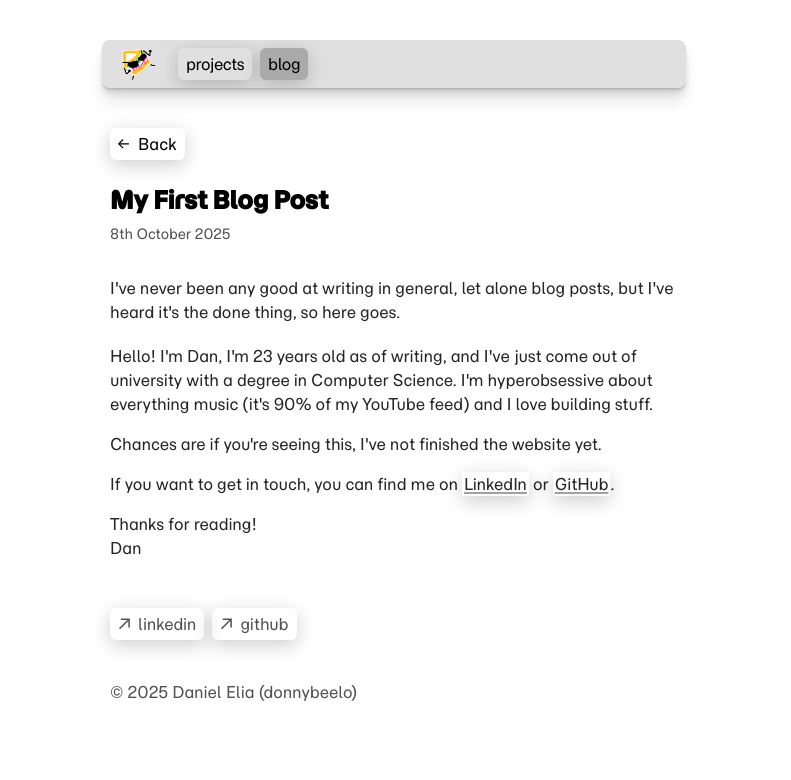
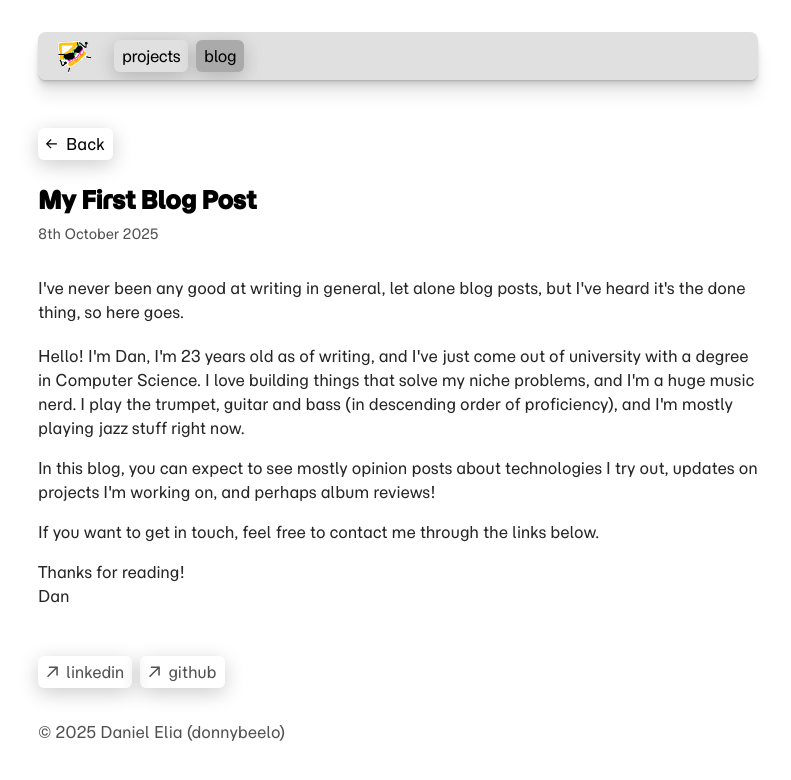
Before and after one commit to donnybeelo/donnybeelo.github.io, a Next.js app: page /blog/first-post in a window 1280 px wide. Shown: the top 780 px of the page, without its empty margins (242-1033 px from the left). Built offline with nearby package versions, Linux system fonts and the light colour scheme.

Commit message:
Add Typer component and adjust layout/styling

```diff
--- a/app/blog/page.tsx
+++ b/app/blog/page.tsx
@@ -12,8 +12,7 @@ export default function Page() {
 			<h1 className="font-semibold text-2xl tracking-tighter">Blog</h1>
 			<p className="mb-8">
 				My thoughts and opinions that I feel passionate about enough to write a
-				blog post for, that being in the realm of software development (or
-				potentially music in the future 👀)
+				blog post for. Most likely software development related.
 			</p>
 			<BlogPosts />
 		</section>
--- a/app/components/footer.tsx
+++ b/app/components/footer.tsx
@@ -24,7 +24,7 @@ const footerItems: Record<
 export default function Footer() {
 	return (
 		<footer className="mb-16">
-			<ul className="font-sm mt-8 flex flex-col space-x-0 !space-y-2 text-neutral-600 md:flex-row md:space-x-4 md:space-y-0 dark:text-neutral-300">
+			<ul className="font-sm mt-8 flex flex-row space-x-4 space-y-0 text-neutral-600 dark:text-neutral-300">
 				{Object.entries(footerItems).map(([name, { url, external, icon }]) => {
 					return (
 						<ShinyButton
--- a/app/components/nav.tsx
+++ b/app/components/nav.tsx
@@ -21,7 +21,7 @@ export function Navbar() {
 	return (
 		<div className="navBar">
 			<nav
-				className="flex flex-row items-start relative px-0 pb-0 fade md:overflow-auto scroll-pr-6 md:relative"
+				className="flex flex-row items-start relative px-0 pb-0 overflow-auto"
 				id="nav"
 			>
 				<div className="flex flex-row items-center space-x-0 pr-10">
--- a/app/components/postDetail.tsx
+++ b/app/components/postDetail.tsx
@@ -4,6 +4,7 @@ import { baseUrl } from "@/src/sitemap";
 import { BackButton } from "app/components/backButton";
 import { ImageContainer } from "@/app/components/imageContainer";
 import { ShinyButton } from "app/components/shinyButton";
+import Typer from "./typer";
 
 type Post = {
 	metadata: {
@@ -62,11 +63,10 @@ export default function PostDetail({
 				fill={post.metadata.fillImage === "true"}
 			/>
 
-			{type === "project" ? (
 			<div className="flex justify-between items-center">
-					<h1 className="title font-semibold text-2xl tracking-tighter">
+				<Typer className="title font-semibold text-2xl tracking-tighter">
 					{post.metadata.title}
-					</h1>
+				</Typer>
 				{post.metadata.repoUrl && (
 					<ShinyButton
 						path={post.metadata.repoUrl}
@@ -75,11 +75,6 @@ export default function PostDetail({
 					/>
 				)}
 			</div>
-			) : (
-				<h1 className="title font-semibold text-2xl tracking-tighter">
-					{post.metadata.title}
-				</h1>
-			)}
 
 			<div className="flex justify-between items-center mt-2 mb-8 text-sm">
 				<p className="text-sm text-neutral-600 dark:text-neutral-400">
--- /dev/null
+++ b/app/components/typer.tsx
@@ -0,0 +1,53 @@
+"use client";
+
+import { useState, useEffect, useRef } from "react";
+
+const CURSOR = "|";
+
+export default function Typer({
+	children,
+	className,
+	cursorChar = CURSOR,
+	speed = 16,
+}: {
+	children: string;
+	className?: string;
+	cursorChar?: string;
+	speed?: number;
+}) {
+	const [output, setOutput] = useState("");
+	const outputRef = useRef("");
+	const [cursor, setCursor] = useState(cursorChar);
+	const [startBlinking, setStartBlinking] = useState(false);
+	const charsPerSecond = (1 / speed) * 1000;
+
+	useEffect(() => {
+		outputRef.current = "";
+		let index = 0;
+		const interval = setInterval(() => {
+			outputRef.current += children.charAt(index);
+			setOutput(outputRef.current);
+			index++;
+			if (index >= children.length) {
+				clearInterval(interval);
+				setTimeout(() => setStartBlinking(true), 200);
+			}
+		}, charsPerSecond);
+		return () => clearInterval(interval);
+	}, [children]);
+
+	useEffect(() => {
+		if (!startBlinking) return;
+		const cursorInterval = setInterval(() => {
+			setCursor((prev) => (prev === cursorChar ? " " : cursorChar));
+		}, 500);
+		return () => clearInterval(cursorInterval);
+	}, [startBlinking]);
+
+	return (
+		<p className={className}>
+			{output}
+			{cursor}
+		</p>
+	);
+}
--- a/app/global.css
+++ b/app/global.css
@@ -31,8 +31,8 @@
 		--button-active: #555;
 		--button-background: #ccc1;
 		--button-shine: #aaa;
-		--nav-bar-background: #151515cc;
-		--shine-background: #222;
+		--nav-bar-background: #151515bb;
+		--shine-background: #8882;
 	}
 	html {
 		color-scheme: dark;
@@ -254,7 +254,7 @@ h1 {
 }
 
 .navBar {
-	@apply lg:sticky lg:top-10 bg-(--nav-bar-background) px-2 rounded-lg -ml-[8px] mb-12 tracking-tight z-20 backdrop-blur-md;
+	@apply md:sticky md:top-8 bg-(--nav-bar-background) px-2 rounded-lg  mb-12 tracking-tight z-20 backdrop-blur-md dark:outline dark:outline-neutral-800;
 	box-shadow:
 		0 1px 1px hsl(0deg 0% 0% / 0.075),
 		0 2px 2px hsl(0deg 0% 0% / 0.075),
--- a/app/layout.tsx
+++ b/app/layout.tsx
@@ -67,8 +67,8 @@ export default function RootLayout({
 			lang="en"
 			className={`${momo.variable} ${firaMono.variable} ${momoDisplay.variable} text-black bg-white dark:text-white dark:bg-black`}
 		>
-			<body className="font-momo antialiased max-w-xl mx-4 mt-8 lg:mx-auto">
-				<main className="flex-auto min-w-0 mt-6 flex flex-col px-2 md:px-0">
+			<body className="font-momo antialiased max-w-3xl mt-8 mx-auto">
+				<main className="flex-auto min-w-0 mt-6 flex flex-col mx-6">
 					<Navbar />
 					<AnimationLayer>{children}</AnimationLayer>
 					<Footer />
--- a/app/page.tsx
+++ b/app/page.tsx
@@ -1,15 +1,17 @@
 import { BlogPosts } from "./components/posts";
 import { ProjectPosts } from "./components/posts";
+import Typer from "./components/typer";
 
 export default function Page() {
 	return (
-		<section>
-			<h1 className="mb-8 text-2xl font-semibold tracking-tighter">
+		<div className="h-[calc(100vh-24rem)] md:h-[calc(100vh-20rem)] flex flex-col justify-center items-start">
+			<p className="mb-2 text-5xl font-semibold tracking-tighter">
 				Daniel Elia
-			</h1>
-			<p className="mb-4">
-				{`I'm a software developer. This site is very very WIP!!!`}
 			</p>
-		</section>
+			<p>
+				I'm a developer based in Birmingham with a passion for making simple,
+				effective and functional user experiences.
+			</p>
+		</div>
 	);
 }
--- a/posts/blog/first-post.mdx
+++ b/posts/blog/first-post.mdx
@@ -1,17 +1,18 @@
 ---
 title: "My First Blog Post"
 publishedAt: "2025-10-08"
-summary: "Hello world!"
 ---
 
 I've never been any good at writing in general, let alone blog posts, but I've heard it's the done thing, so here goes.
 
 Hello! I'm Dan, I'm 23 years old as of writing, and I've just come out of university with a degree in Computer Science.
-I'm hyperobsessive about everything music (it's 90% of my YouTube feed) and I love building stuff.
+I love building things that solve my niche problems, and I'm a huge music nerd.
+I play the trumpet, guitar and bass (in descending order of proficiency), and I'm mostly playing jazz stuff right now.
 
-Chances are if you're seeing this, I've not finished the website yet.
+In this blog, you can expect to see mostly opinion posts about technologies I try out, updates on projects I'm working on, and perhaps album reviews!
 
-If you want to get in touch, you can find me on [LinkedIn](https://www.linkedin.com/in/daniel-elia-7b4b07210/) or [GitHub](https://github.com/donnybeelo).
+
+If you want to get in touch, feel free to contact me through the links below.
 
 Thanks for reading!\
 Dan
```
Lines whose indentation alone changed are shown as unchanged.
